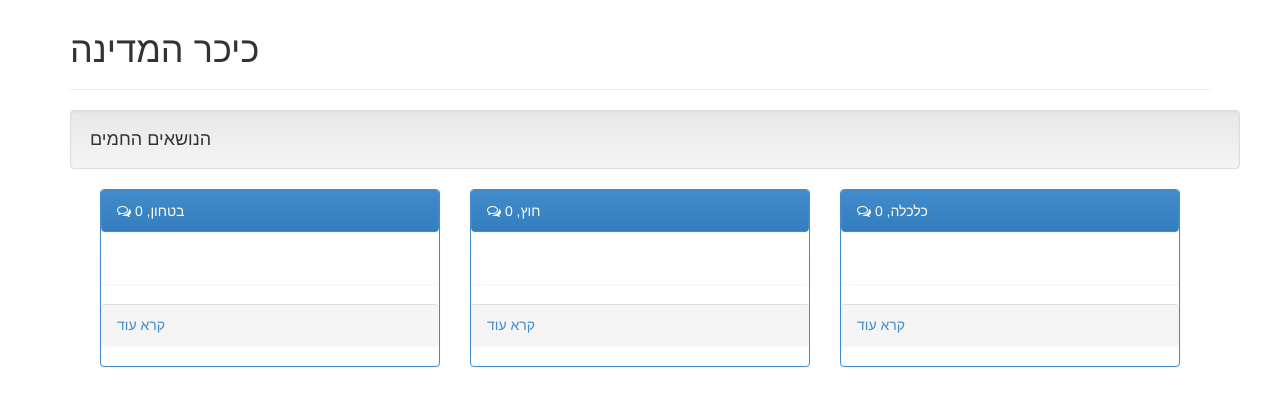
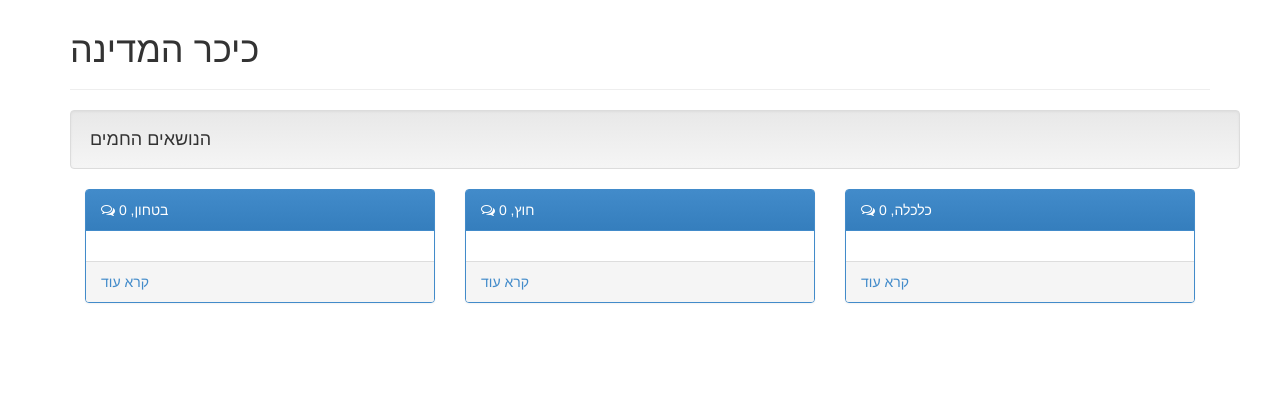
Before and after one commit to yotammanor/kikar-hamedina, a Django app: page /plain/ in a window 1280 px wide. Shown: the part 60-466 px from the top of the page. Run offline with Django 3.2, Linux system fonts and the light colour scheme; data comes from the database, SQL or seed files in the repository; data that the repository does not hold is empty; parts of the project's set-up code (start-up, migrations or seed data) failed here and were passed over; some libraries are stand-ins or nearby versions; some web fonts are replaced.

Commit message:
made some minimal design fixes to the homepage

```diff
--- a/kikar_hamedina/core/templates/core/homepage.html
+++ b/kikar_hamedina/core/templates/core/homepage.html
@@ -11,19 +11,19 @@
     </div>
 {% endblock %}
 {% block content %}
-
-    <div class="container col-md-12">
+    <div class="row">
+        <div class="col-md-12">
             {% for tag, feed_list in wrote_about_tag.items %}
                 <div class="col-md-4">
                     <div class="panel panel-primary">
-                    <div class="panel panel-heading"><i
+                        <div class="panel-heading"><i
                                 class="fa fa-comments-o"></i> {{ tag.name | truncatechars:32 }}, {{ tag.number_of_posts }}
                         </div>
 
-                    <div class="panel panel-body">
+                        <div class="panel-body">
                             {% for feed in feed_list %}
-
-                            <div class="container col-md-12">
+                                <div class="row">
+                                    <div class="col-md-12">
                                         <div class="col-sm-3">
                                             <a href="{% url 'plain-person' feed.person.id %}">
                                                 <img src="{{ feed.pic_square }}"
@@ -35,16 +35,18 @@
                                             {{ feed.person.party.name }}
                                         </div>
                                     </div><br><br><br>
+                                </div>
                             {% endfor %}
 
                         </div>
-                    <div class="panel panel-footer">
+                        <div class="panel-footer">
                             <a href="{% url 'plain-tag' 'name' tag.name %}"> קרא עוד </a>
                         </div>
                     </div>
                 </div>
-        {% endfor %}</div>
-
+            {% endfor %}
+        </div>
+    </div>
 {% endblock %}
 {##}
 {#{% block sidebar %}#}
```
Lines whose indentation alone changed are shown as unchanged.
